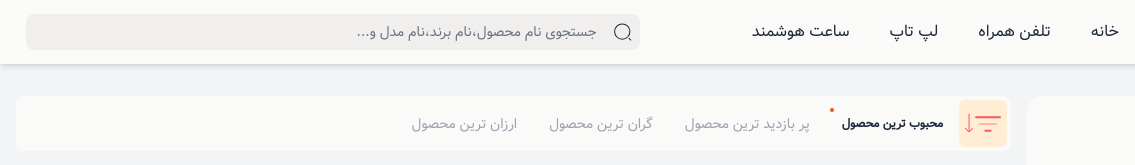
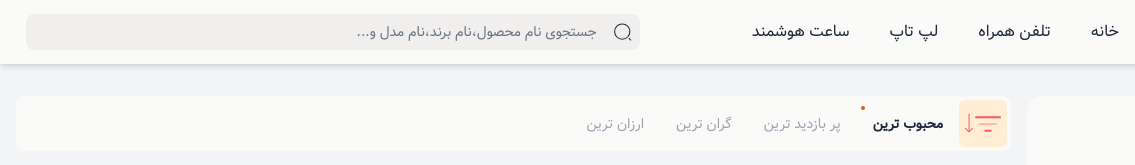
Before and after one commit to MohammadmehdiJamalpour/DigitizeApp, a website: page public/index.html in a window 1280 px wide. Shown: the top 165 px of the page, 0-1135 px from the left. Drawn offline with nearby package versions, Linux system fonts and the light colour scheme; files that its build step writes are made by us from their sources.

Commit message:
mobile nav added + sort nav text edited

```diff
--- a/public/index.html
+++ b/public/index.html
@@ -803,9 +803,9 @@
             <button
               @click="sort = 1"
               :class="sort === 1 ? activeClass : ''"
-              class="p-3 text-xs xl:px-4 hover:bg-gray-100 rounded-xl 2xl:px-5 text-gray-400 truncate relative"
+              class="p-3 text-xs xl:text-sm xl:px-4 hover:bg-gray-100 rounded-xl 2xl:px-5 text-gray-400 truncate relative"
             >
-              <span> محبوب ترین محصول</span>
+              <span> محبوب ترین</span>
               <span
                 x-show="sort === 1"
                 class="h-1 w-1 rounded-full absolute top-1 left-1 bg-orange-600"
@@ -814,9 +814,9 @@
             <button
               @click="sort = 2"
               :class="sort === 2 ? activeClass : ' ' "
-              class="p-3 text-xs lg:text-sm xl:px-4 hover:bg-gray-100 rounded-xl 2xl:px-5 text-gray-400 truncate relative"
+              class="p-3 text-xs xl:text-sm xl:px-4 hover:bg-gray-100 rounded-xl 2xl:px-5 text-gray-400 truncate relative"
             >
-              <span> پر بازدید ترین محصول</span>
+              <span> پر بازدید ترین</span>
 
               <span
                 x-show="sort === 2"
@@ -826,9 +826,9 @@
             <button
               @click="sort = 3"
               :class="sort === 3 ? activeClass : ' ' "
-              class="p-3 text-xs lg:text-sm xl:px-4 hover:bg-gray-100 rounded-xl 2xl:px-5 text-gray-400 truncate relative"
+              class="p-3 text-xs xl:text-sm xl:px-4 hover:bg-gray-100 rounded-xl 2xl:px-5 text-gray-400 truncate relative"
             >
-              <span> گران ترین محصول</span>
+              <span> گران ترین</span>
 
               <span
                 x-show="sort === 3"
@@ -838,9 +838,9 @@
             <button
               @click="sort = 4"
               :class="sort === 4 ? activeClass : ' ' "
-              class="p-3 text-xs lg:text-sm xl:px-4 hover:bg-gray-100 rounded-xl 2xl:px-5 text-gray-400 truncate relative"
+              class="p-3 text-xs xl:text-sm xl:px-4 hover:bg-gray-100 rounded-xl 2xl:px-5 text-gray-400 truncate relative"
             >
-              <span> ارزان ترین محصول</span>
+              <span>ارزان ترین</span>
 
               <span
                 x-show="sort === 4"
@@ -1006,7 +1006,7 @@
         </div>
       </div>
 
-      <div class="min-h"></div>
+      <div class="min-h-20 w-full bg-stone-50 md:hidden"></div>
     </div>
     <script src="//unpkg.com/alpinejs" defer></script>
   </body>
```
